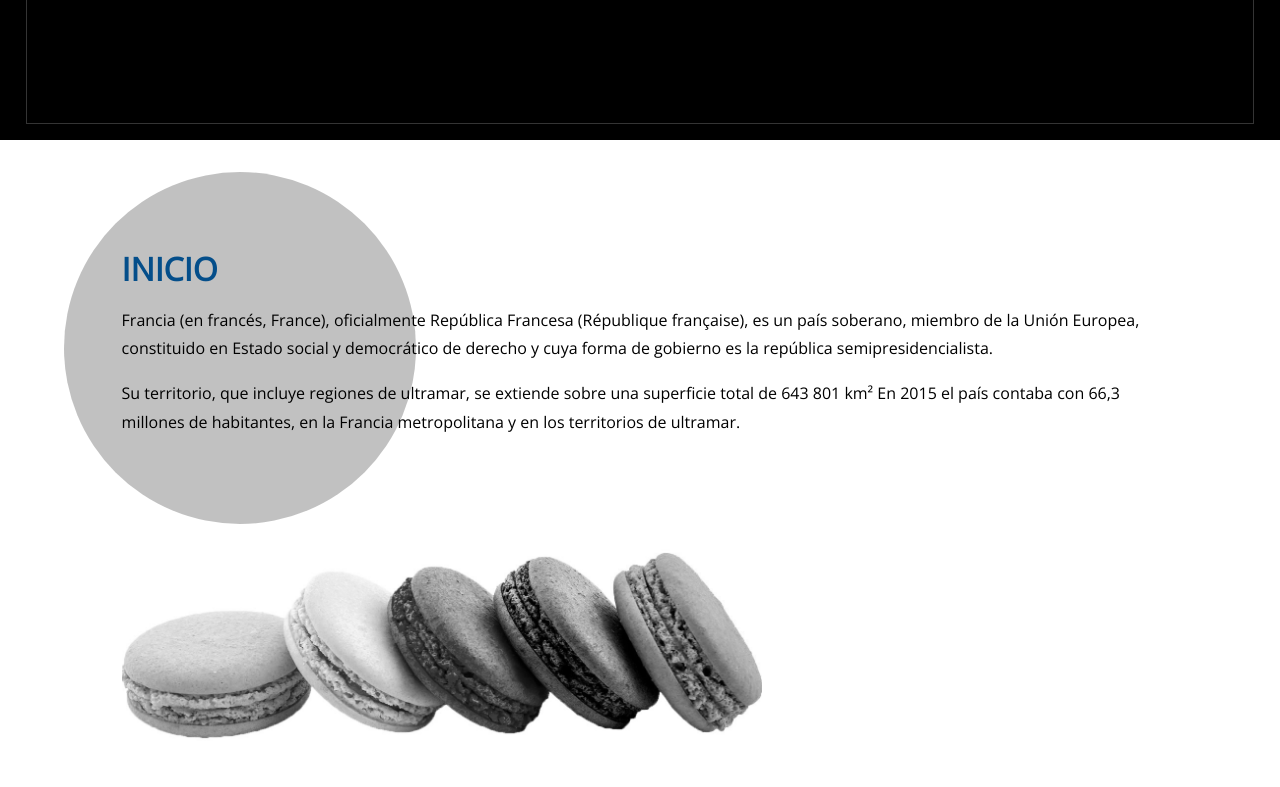
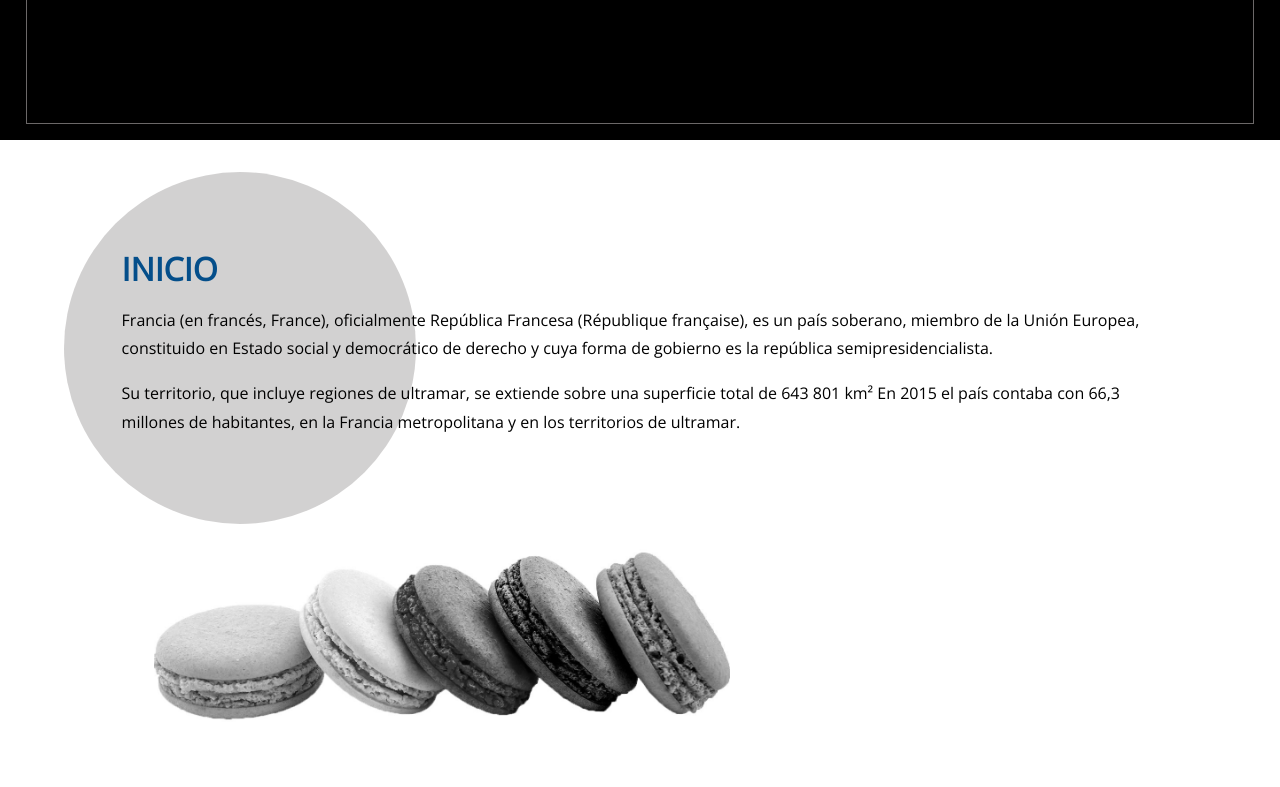
Before and after one commit to rocket-pocket/FRANCIANew, a website: page index4.html in a window 1280 px wide. Shown: the part 660-1447 px from the top of the page. Drawn offline with nearby package versions, Linux system fonts and the light colour scheme.

Commit message:
cambios en el nav

```diff
--- a/scss/_header4b.scss
+++ b/scss/_header4b.scss
@@ -205,11 +205,12 @@ header{
         background: none;
         position: absolute;
         right: 2%;
-        top: 2%;
+        top: 6%;
         border: none;
         outline: none;
         font-size: 1.5rem;
         font-family: 'Open Sans', sans-serif;
+        text-transform: uppercase;
         cursor: pointer;
         transition: all 0.5s ease;
     }
--- a/scss/_main4.scss
+++ b/scss/_main4.scss
@@ -25,8 +25,9 @@
         position: relative;
         left: 5%;
         img{
-            width: 100%;
+            width: 90%;
             position: relative;
+            left: 5%;
             z-index: 190;
             filter: grayscale(1);
             transition: all 0.5s ease;
--- a/scss/_variables4.scss
+++ b/scss/_variables4.scss
@@ -1,2 +1,2 @@
-$headerGrey: rgb(52, 52, 52);
+$headerGrey: rgb(107, 104, 104);
 $bnFilter: grayscale(1)
```
Also changed, not shown: css/style4.css, 1 other file.
